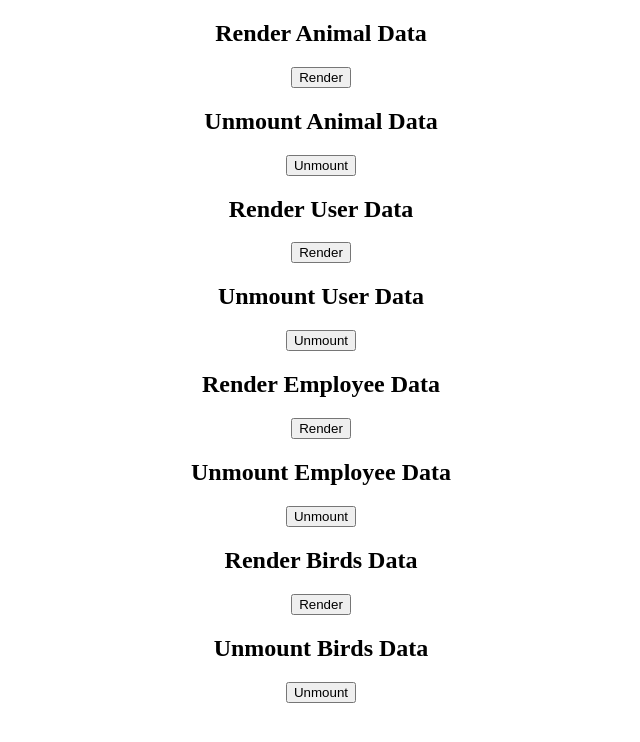
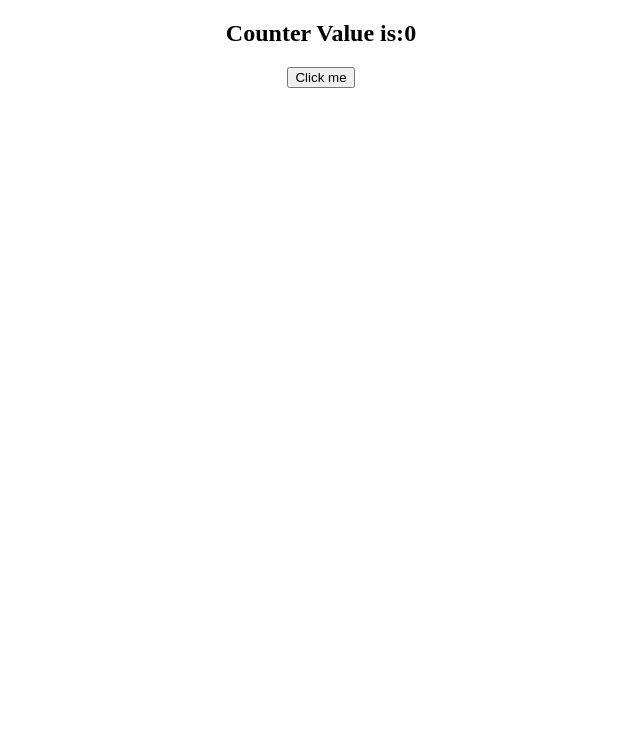
Before and after one commit to chaitalimadde/reactDemo, a React (Create React App) app: page / in a window 1280 px wide. Shown: the top 742 px of the page, without its empty margins (319-959 px from the left). Built offline with nearby package versions, Linux system fonts and the light colour scheme.

Commit message:
day3 assignment3 counter prog

```diff
--- a/src/Animals.js
+++ /dev/null
@@ -1,25 +0,0 @@
-import React from "react";
-import { useState } from "react";
-
-function Animals(props) {
-  const [name, setName] = useState("");
-  const [info, setInfo] = useState("");
-
-  return (
-    <div>
-      <h1>{name}</h1>
-      <h4>{info}</h4>
-      <button style={{ marginRight: "2%" }} onClick={() => setName(props.name)}>
-        name
-      </button>
-      <button
-        onClick={() =>
-          setInfo(props.info)
-        }
-      >
-        info
-      </button>
-    </div>
-  );
-}
-export default Animals;
--- a/src/App.js
+++ b/src/App.js
@@ -1,12 +1,20 @@
-// import logo from './logo.svg';
 import './App.css';
-import LivingThings from './LivingThings';
+import ChildComponent from './childComponent';
+import React, { useState } from 'react';
+
+function App() {
 
 
-function App() {
+  const [isbuttonClicked, setCounter ] = useState(0);
+
+  function handleChange(newValue) {
+    setCounter(newValue);
+  }
+
   return (
     <div className="App">
-      <LivingThings></LivingThings>
+              <h2>Counter Value is:{isbuttonClicked}</h2>
+        <ChildComponent  onChange={handleChange}  isbuttonClicked ={isbuttonClicked}/>
     </div>
   );
 }
--- a/src/Birds.js
+++ /dev/null
@@ -1,25 +0,0 @@
-import React from "react";
-import { useState } from "react";
-
-function Birds(props) {
-  const [name, setName] = useState("Sparrow");
-  const [info, setInfo] = useState("");
-
-  return (
-    <div>
-      <h1>{name}</h1>
-      <h4>{info}</h4>
-      <button style={{ marginRight: "2%" }} onClick={() => setName(props.name)}>
-        name
-      </button>
-      <button
-        onClick={() =>
-          setInfo(props.info)
-        }
-      >
-        info
-      </button>
-    </div>
-  );
-}
-export default Birds;
--- a/src/Employees.js
+++ /dev/null
@@ -1,23 +0,0 @@
-import React, { useState } from 'react';
-
-const Employees = (props) =>{
-    const [name, setName] = useState("Chaitali");
-    const [info, setInfo] = useState("");
-    return (
-        <div>
-          <h1>{name}</h1>
-          <h4>{info}</h4>
-          <button style={{ marginRight: "2%" }} onClick={() => setName(props.name)}>
-            Username
-          </button>
-          <button
-            onClick={() =>
-              setInfo(props.info)
-            }
-          >
-            info
-          </button>
-        </div>
-      );
-    }
-    export default Employees;
--- a/src/LivingThings.js
+++ /dev/null
@@ -1,76 +0,0 @@
-import React from 'react';
-import Animals from './Animals';
-import * as ReactDOM from 'react-dom';
-import Users from './Users';
-import Employees from './Employees';
-import Birds from './Birds';
-
-export default class LivingThings extends React.Component {
-
-
-    animalClicked(){
-    ReactDOM.render(<Animals name = "Beer" info="this is animal component"/>, document.getElementById('animals'));
-    }
-
-    UnmountAnimalData(){
-        ReactDOM.unmountComponentAtNode(document.getElementById("animals"));
-    }
-
-    userClicked(){
-        ReactDOM.render(<Users name = "Priya" info="this is User component"/>, document.getElementById('users'));
-    }
-
-    UnmountUserData(){
-        ReactDOM.unmountComponentAtNode(document.getElementById("users"));
-    }
-
-    employeeClicked(){
-        ReactDOM.render(<Employees name="Suraj" info="This is employee component"/>, document.getElementById('employee'));
-    }
-
-    UnmountEmployeeData(){
-        ReactDOM.unmountComponentAtNode(document.getElementById("employee"));
-    }
-
-    birdsClicked(){
-        ReactDOM.render(<Birds  name = "Peacock" info="this is Bird component"/>, document.getElementById('birds'));
-    }
-
-    UnmountBirdsData(){
-        ReactDOM.unmountComponentAtNode(document.getElementById("birds"));
-    }
-
-    render(){
-    return(
-        <div>
-        <h2>Render Animal Data</h2>
-        <button onClick={this.animalClicked}>Render</button>
-        <div id="animals"></div>
-        <h2>Unmount Animal Data</h2>
-        <button onClick={this.UnmountAnimalData}>Unmount</button>
-        <br />
-
-        <h2>Render User Data</h2>
-        <button onClick={this.userClicked}>Render</button>
-        <div id="users"></div>
-        <h2>Unmount User Data</h2>
-        <button onClick={this.UnmountUserData}>Unmount</button>
-        <br />
-
-        <h2>Render Employee Data</h2>
-        <button onClick={this.employeeClicked}>Render</button>
-        <div id="employee"></div>
-        <h2>Unmount Employee Data</h2>
-        <button onClick={this.UnmountEmployeeData}>Unmount</button>
-        <br />
-
-        <h2>Render Birds Data</h2>
-        <button onClick={this.birdsClicked}>Render</button>
-        <div id="birds"></div>
-        <h2>Unmount Birds Data</h2>
-        <button onClick={this.UnmountBirdsData}>Unmount</button>
-        <br />
-        </div>
-    )
-    }
-}
--- a/src/Users.js
+++ /dev/null
@@ -1,23 +0,0 @@
-import React, { useState } from 'react';
-
-const Users = (props) =>{
-    const [name, setName] = useState("Shweta");
-    const [info, setInfo] = useState("");
-    return (
-        <div>
-          <h1>{name}</h1>
-          <h4>{info}</h4>
-          <button style={{ marginRight: "2%" }} onClick={() => setName(props.name)}>
-            Username
-          </button>
-          <button
-            onClick={() =>
-              setInfo(props.info)
-            }
-          >
-            info
-          </button>
-        </div>
-      );
-    }
-    export default Users;
--- /dev/null
+++ b/src/childComponent.js
@@ -0,0 +1,18 @@
+
+
+function ChildComponent(props){
+
+    function handleChange(event) {
+        // Here, we invoke the callback with the new value
+        props.onChange(props.isbuttonClicked +1);
+    }
+
+  return (
+    <div>
+        <button onClick={handleChange} isbuttonClicked = {props.value}>Click me</button>
+    </div>
+  );
+}
+
+
+export default ChildComponent;
```
Also changed, not shown: 1 other file (tests, documents, lock files or other folders).
